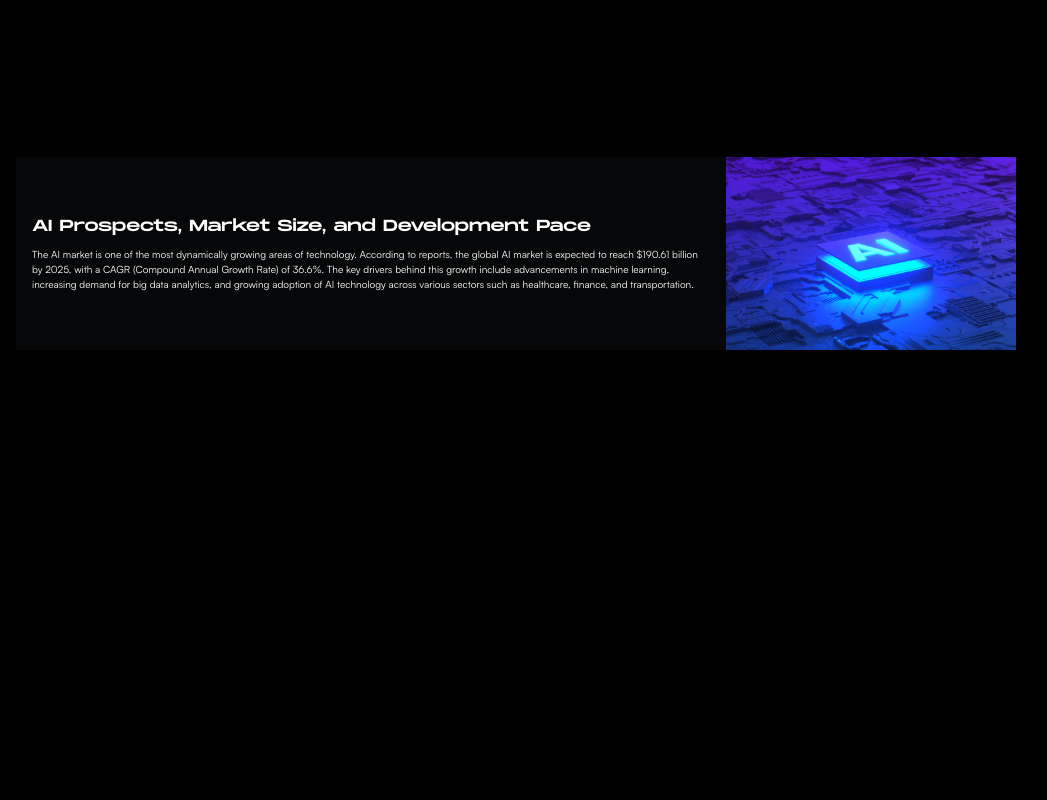
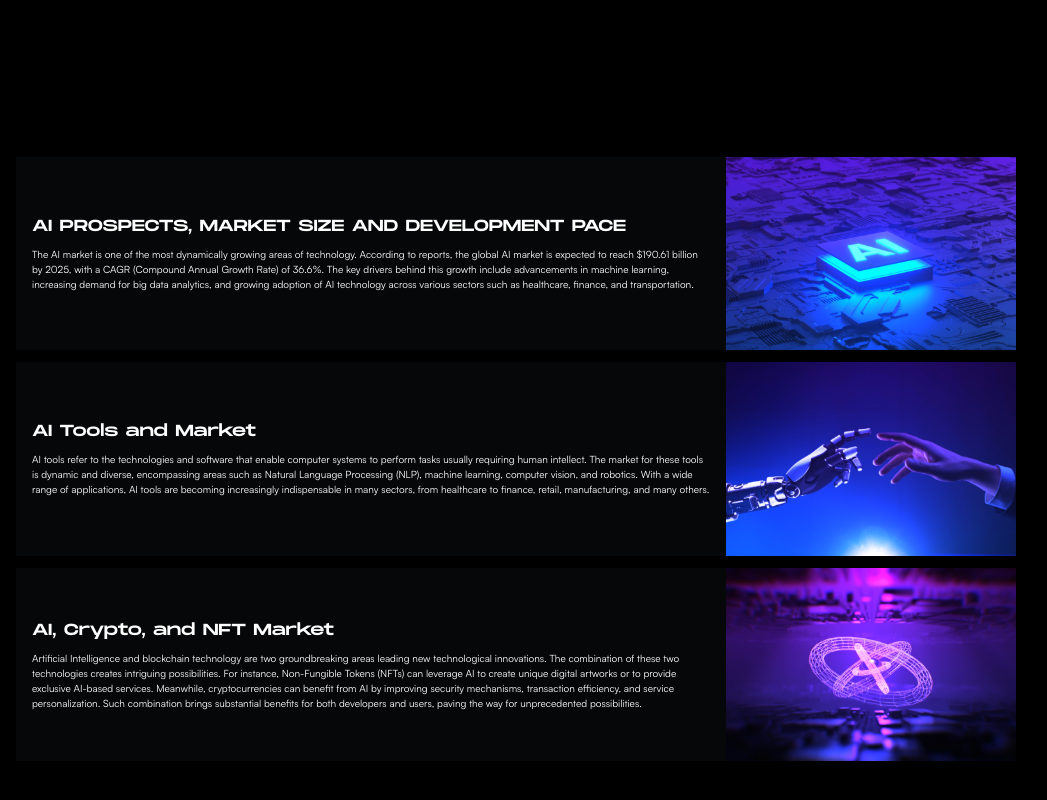
Before and after one commit to omatsola619/creon-crypto-app, a Next.js app: page / in a window 1280 px wide. Shown: the part 3853-4653 px from the top of the page, without its empty margins (124-1171 px from the left). Before the commit the page ends 4243 px from the top, so only its background shows below. Built offline with nearby package versions, Linux system fonts and the light colour scheme.

Commit message:
completed section 6

```diff
--- a/components/FeatureCard.tsx
+++ b/components/FeatureCard.tsx
@@ -4,7 +4,10 @@ import { FeatureCardsType } from '@/data';
 
 const FeatureCard: FunctionComponent<FeatureCardsType> = ({ title, sub, description, image }) => {
     return (
-        <div className='bg-[#0c0f11] py-7 w-full h-full md:h-[450px] md:block'>
+        <div className='bg-[#0c0f11] py-7 w-full h-full md:h-[450px] md:block relative rounded-md'>
+            <div className='bg-white font-bold text-black text-[10px] font-satoshi absolute top-[-2%] right-4 py-[1px] px-[5px] rounded-lg'>
+                COMING SOON
+            </div>
             <div className='pl-4 w-[95%] mb-5 h-[70px]'>
                 <div className='font-monument text-[15px] md:text-[20px] text-white'>{title}</div>
                 <span className='text-transparent font-satoshi text-[13px] md:text-lg lg:text-[16px] bg-clip-text bg-gradient-to-r from-[#3D8BFF] from-0% to-[#AB23FF] to-100%'>{sub}</span>
--- a/components/HorizontalCard.tsx
+++ b/components/HorizontalCard.tsx
@@ -1,23 +1,24 @@
-import React from 'react';
+import React, { FunctionComponent } from 'react';
 import img1 from '@/assets/image/horiz1.png'
 import Image from 'next/image';
+import { Feature2Type } from '@/data';
 
-function HorizontalCard() {
+const HorizontalCard: FunctionComponent<Feature2Type> = ({ title, description, image }) => {
     return (
-        <div className='flex flex-row items-center justify-between bg-[#0c0f11] bg-opacity-50'>
+        <div className='flex flex-col mb-8 sm:mb-3 sm:flex-row items-center justify-between bg-[#0c0f11] bg-opacity-50'>
             {/* left side */}
             <div className='flex-[0.7] p-4'>
-                <div className='text-white font-[28px] font-monument mb-2'>
-                    AI Prospects, Market Size, and Development Pace
+                <div className='text-white font-[18px] md:font-[28px] font-monument mb-2'>
+                    {title}
                 </div>
                 <div className='text-[10px] text-white font-satoshi'>
-                    The AI market is one of the most dynamically growing areas of technology. According to reports, the global AI market is expected to reach $190.61 billion by 2025, with a CAGR (Compound Annual Growth Rate) of 36.6%. The key drivers behind this growth include advancements in machine learning, increasing demand for big data analytics, and growing adoption of AI technology across various sectors such as healthcare, finance, and transportation.
+                    {description}
                 </div>
             </div>
 
             {/* right side  */}
             <div className='flex-[0.3]'>
-                <Image src={img1} alt='image' height={250} width={500} />
+                <Image src={image} alt='image' className='cover w-screen md:w-[500] h-[250]' />
             </div>
         </div>
     )
--- a/components/page-sections/Section6.tsx
+++ b/components/page-sections/Section6.tsx
@@ -1,12 +1,19 @@
-import React from 'react';
-import HorizontalCard from '../HorizontalCard';
+import { feature2Data } from '@/data'
+import React from 'react'
+import HorizontalCard from '../HorizontalCard'
 
-function Section6() {
+const Section6 = () => {
     return (
         <div className='mt-[150px] pb-10 lg:px-[80px] mx-4 sm:mx-10 lg:mx-[60px]'>
-            <HorizontalCard />
+            <div>
+                {
+                    feature2Data.map(item => (
+                        <HorizontalCard key={item.title} title={item.title} description={item.description} image={item.image} />
+                    ))
+                }
+            </div>
         </div>
     )
 }
 
-export default Section6;
+export default Section6
--- a/data/index.ts
+++ b/data/index.ts
@@ -6,8 +6,11 @@ import card1 from "@/assets/image/card1.png";
 import card2 from "@/assets/image/card2.png";
 import card3 from "@/assets/image/card3.png";
 import { StaticImageData } from "next/image";
+import horiz1 from "@/assets/image/horiz1.png";
+import horiz2 from "@/assets/image/horiz2.png";
+import horiz3 from "@/assets/image/horiz3.png";
 
-interface AccordionDataTypes {
+export interface AccordionDataTypes {
   title: string;
   info: string;
   image: string;
@@ -16,6 +19,12 @@ interface AccordionDataTypes {
 export interface FeatureCardsType {
   title: string;
   sub: string;
+  description: string;
+  image: StaticImageData;
+}
+
+export interface Feature2Type {
+  title: string;
   description: string;
   image: StaticImageData;
 }
@@ -66,3 +75,24 @@ export const FeatureCardsData: FeatureCardsType[] = [
     image: card3,
   },
 ];
+
+export const feature2Data: Feature2Type[] = [
+  {
+    title: "AI PROSPECTS, MARKET SIZE AND DEVELOPMENT PACE",
+    description:
+      "The AI market is one of the most dynamically growing areas of technology. According to reports, the global AI market is expected to reach $190.61 billion by 2025, with a CAGR (Compound Annual Growth Rate) of 36.6%. The key drivers behind this growth include advancements in machine learning, increasing demand for big data analytics, and growing adoption of AI technology across various sectors such as healthcare, finance, and transportation.",
+    image: horiz1,
+  },
+  {
+    title: "AI Tools and Market",
+    description:
+      "AI tools refer to the technologies and software that enable computer systems to perform tasks usually requiring human intellect. The market for these tools is dynamic and diverse, encompassing areas such as Natural Language Processing (NLP), machine learning, computer vision, and robotics. With a wide range of applications, AI tools are becoming increasingly indispensable in many sectors, from healthcare to finance, retail, manufacturing, and many others.",
+    image: horiz2,
+  },
+  {
+    title: "AI, Crypto, and NFT Market",
+    description:
+      "Artificial Intelligence and blockchain technology are two groundbreaking areas leading new technological innovations. The combination of these two technologies creates intriguing possibilities. For instance, Non-Fungible Tokens (NFTs) can leverage AI to create unique digital artworks or to provide exclusive AI-based services. Meanwhile, cryptocurrencies can benefit from AI by improving security mechanisms, transaction efficiency, and service personalization. Such combination brings substantial benefits for both developers and users, paving the way for unprecedented possibilities.",
+    image: horiz3,
+  },
+];
```
Also changed, not shown: assets/image/horiz2.png (added), assets/image/horiz3.png (added).
